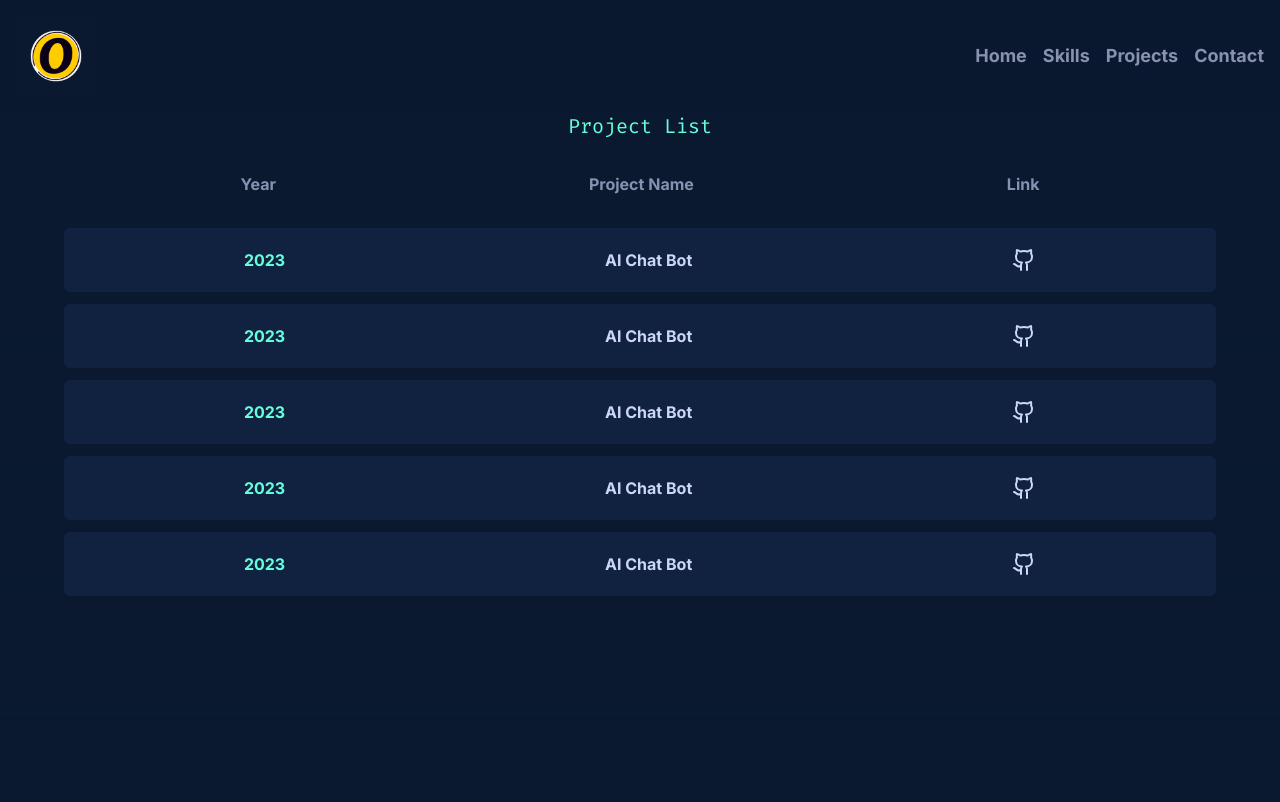
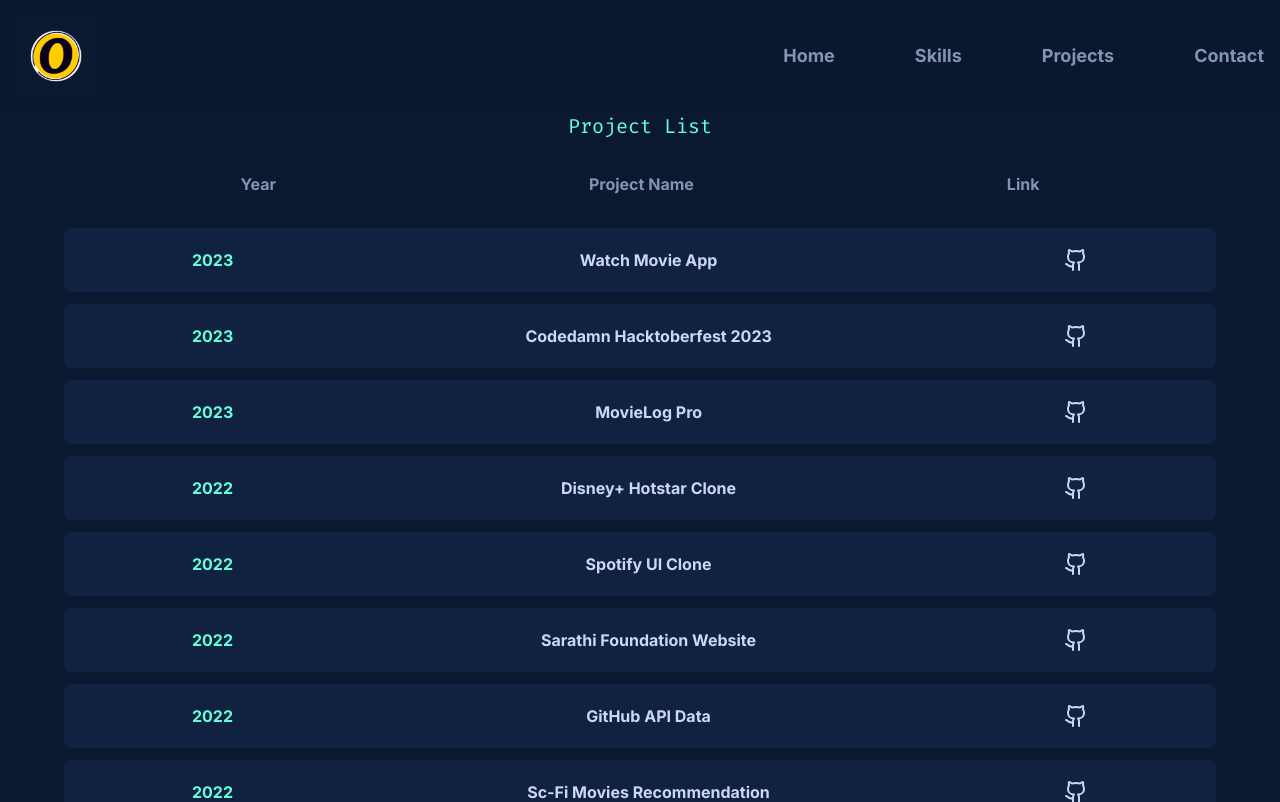
Before and after one commit to 0mkarBhosale07/portfolio, a Next.js app: page /projects in a window 1280 px wide. Shown: the top 802 px of the page. Built offline with nearby package versions, Linux system fonts and the light colour scheme.

Commit message:
code update

```diff
--- a/src/app/page.jsx
+++ b/src/app/page.jsx
@@ -14,6 +14,8 @@
 import FeaturedProjects from "@/components/FeaturedProjects";
 import Link from "next/link";
 import Skills from "@/components/Skills";
+
+import { FeaturedProjectData } from "@/data/featured";
 
 export default function Home() {
   return (
@@ -71,16 +73,20 @@
             Featured Projects
           </p>
           <div className="projects mx-auto grid grid-cols-1 md:grid-cols-2 lg:grid-cols-3 xl:grid-cols-4">
-            <FeaturedProjects
-              props={{
-                name: "Movies Log Pro",
-                desc: " Lorem, ipsum dolor sit amet consectetur adipisicing elit. Asperiores voluptatum nemo enim omnis, iste laboriosam cumque illo ducimus hic velit magni aliquam natus! Non incidunt blanditiis assumenda laudantium ipsum natus?",
-                tech: ["Vs Code", "HTML", "CSS", "Javascript"],
-                githubLink: "https://github.com",
-                link: "/",
-              }}
-            />
-            <FeaturedProjects
+            {FeaturedProjectData.map((val, ind) => (
+              <FeaturedProjects
+                key={ind}
+                props={{
+                  name: val.title,
+                  desc: val.para,
+                  tech: val.tech,
+                  githubLink: val.github,
+                  link: val.link,
+                }}
+              />
+            ))}
+
+            {/* <FeaturedProjects
               props={{
                 name: "AI Chat Model",
                 desc: " Lorem, ipsum dolor sit amet consectetur adipisicing elit. Asperiores voluptatum nemo enim omnis, iste laboriosam cumque illo ducimus hic velit magni aliquam natus! Non incidunt blanditiis assumenda laudantium ipsum natus?",
@@ -88,16 +94,7 @@
                 githubLink: "https://github.com",
                 link: "/",
               }}
-            />
-            <FeaturedProjects
-              props={{
-                name: "Spotify Clone",
-                desc: " Lorem, ipsum dolor sit amet consectetur adipisicing elit. Asperiores voluptatum nemo enim omnis, iste laboriosam cumque illo ducimus hic velit magni aliquam natus! Non incidunt blanditiis assumenda laudantium ipsum natus?",
-                tech: ["NextJs", "Spotify API", "React"],
-                githubLink: "https://github.com",
-                link: "/",
-              }}
-            />
+            /> */}
           </div>
           <div className="my-2">
             <Link href="/projects" className="underline underline-offset-1">
--- a/src/app/projects/page.jsx
+++ b/src/app/projects/page.jsx
@@ -1,5 +1,6 @@
 import { fira_code } from "../fonts";
 import ProjectCard from "@/components/ProjectCard";
+import { ProjectData } from "@/data/projects";
 
 const Projects = () => {
   return (
@@ -10,16 +11,31 @@
         </h1>
 
         <div className="projects">
-          <div className=" p-5 flex justify-around my-3">
+          <div className="  p-5 flex justify-around my-3">
             <h1 className=" font-bold">Year</h1>
             <h1 className="project-name font-bold">Project Name</h1>
             <h1 className="font-bold">Link</h1>
           </div>
-          <ProjectCard name="AI Chat Bot" year="2023" link="/" />
-          <ProjectCard name="AI Chat Bot" year="2023" link="/" />
-          <ProjectCard name="AI Chat Bot" year="2023" link="/" />
-          <ProjectCard name="AI Chat Bot" year="2023" link="/" />
-          <ProjectCard name="AI Chat Bot" year="2023" link="/" />
+
+          {ProjectData.map((val, ind) => (
+            // <h1 key={ind}>{val.year}</h1>
+            <ProjectCard
+              key={ind}
+              name={val.title}
+              link={val.link}
+              year={val.year}
+            />
+            // <ProjectCard
+            //   key={ind}
+            //   props={{
+            //     name: val.title,
+            //     desc: val.para,
+            //     tech: val.tech,
+            //     githubLink: val.github,
+            //     link: val.link,
+            //   }}
+            // />
+          ))}
         </div>
       </div>
     </>
--- a/src/components/Navbar.jsx
+++ b/src/components/Navbar.jsx
@@ -16,7 +16,12 @@
       <nav className="top-0 bg-opacity-70 backdrop-blur-md bg-[#0A192F] p-4">
         <div className="container mx-auto flex justify-between items-center">
           <div className="w-20 rounded-full">
-            <Image alt="logo" src="/logo.png" width={100} height={100} />
+            <Link
+              className="hover:text-[#64FFDA] font-bold text-lg transition-all duration-200"
+              href="/"
+            >
+              <Image alt="logo" src="/logo.png" width={100} height={100} />
+            </Link>
           </div>
           <div className="flex items-center space-x-4 lg:hidden">
             {/* Mobile Toggle Button */}
@@ -45,7 +50,7 @@
               </button>
             )}
           </div>
-          <div className="hidden lg:flex items-center space-x-4 ">
+          <div className="hidden lg:flex items-center space-x-20 ">
             {/* Add your navigation links here */}
             <Link
               className="hover:text-[#64FFDA] font-bold text-lg transition-all duration-200"
--- a/src/components/ProjectCard.jsx
+++ b/src/components/ProjectCard.jsx
@@ -2,13 +2,15 @@
 import Link from "next/link";
 
 const ProjectCard = (props) => {
+  const { name, link, year } = props;
+  console.log(link);
   return (
     <>
-      <div className="bg-[#112240] p-5 rounded-md flex justify-around my-3">
-        <h1 className="year text-[#64FFDA] font-bold">{props.year}</h1>
-        <h1 className="project-name text-[#CCD6F6] font-bold">{props.name}</h1>
+      <div className="bg-[#112240] py-5 px-10 md:px-32 rounded-md flex justify-between my-3">
+        <h1 className="year text-[#64FFDA] font-bold">{year}</h1>
+        <h1 className="project-name text-[#CCD6F6] font-bold">{name}</h1>
         <Link
-          href={props.link}
+          href={link}
           className="text-[#CCD6F6] hover:text-[#64FFDA] transition-all duration-200"
         >
           <Github />
@@ -17,5 +19,4 @@
     </>
   );
 };
-
 export default ProjectCard;
--- /dev/null
+++ b/src/data/featured.js
@@ -0,0 +1,33 @@
+export const FeaturedProjectData =[{
+    title: "Watch Movie App",
+    para: "Watch Movie Web Application created using NextJs 14 and TheMovieDB API.",
+    img: "https://media.discordapp.net/attachments/1066265844167999488/1170719342023950376/Home-screen.jpg?ex=655a105a&is=65479b5a&hm=f3c64adf7ac67b9cb4e9d6c55477a8bd0bbb54895ff36b6d65380f61fd5f28dc&=&width=1231&height=876",
+    tech:["NextJs", "TheMovieDB API"],
+    link: "https://watch-app-three.vercel.app/",
+    github:"/",
+  },
+  {
+    title: "Codedamn Hacktoberfest 2023",
+    para: "Solving all 30Days coding challange by codedamn. Track my progress and code by below link",
+    img: "https://media.discordapp.net/attachments/1066265844167999488/1160762139481493585/Hacktoberfest-2023-Codedamn.png?ex=6535d6fb&is=652361fb&hm=df7f4a15de7fd28737b594a7e8529839355c9ae213f768d2a316d76526cc2176&=&width=1551&height=888",
+    tech:["JavaScript"],
+    link: "https://github.com/0mkarBhosale07/codedamn-hacktoberfest-2023",
+    github:"https://github.com/0mkarBhosale07/codedamn-hacktoberfest-2023",
+  },
+  {
+    title: "MovieLog Pro",
+    para: "This is a fully responsive clone of IMDB created using React, Tailwind CSS, React Router, TheMovieDB API.",
+    img: "https://media.discordapp.net/attachments/1075106029869735936/1080757668408467496/Movie_Log.png?width=1165&height=597",
+    tech:["ReactJS","TheMovieDB API", "React Router v6"],
+    link: "https://movielog-pro.netlify.app/",
+    github:"/",
+  },
+  {
+    title: "Disney+ Hotstar Clone",
+    para: "This is a clone for Disney+ Hotstar (Only Desktop) created using Tailwind CSS.",
+    img: "https://cdn.discordapp.com/attachments/1075106029869735936/1075106119090970657/Diseny_Hotstar_-_Tech_Omkar.png",
+    tech:["Tailwind CSS"],
+    link: "https://disney-hotstar-clone-omega.vercel.app/",
+    github:"/",
+  },
+  ]
--- /dev/null
+++ b/src/data/projects.js
@@ -0,0 +1,92 @@
+export const ProjectData = [{
+    title: "Watch Movie App",
+    para: "Watch Movie Web Application created using NextJs 14 and TheMovieDB API.",
+    img: "https://media.discordapp.net/attachments/1066265844167999488/1170719342023950376/Home-screen.jpg?ex=655a105a&is=65479b5a&hm=f3c64adf7ac67b9cb4e9d6c55477a8bd0bbb54895ff36b6d65380f61fd5f28dc&=&width=1231&height=876",
+    tech:["NextJs", "TheMovieDB API"],
+    link: "https://watch-app-three.vercel.app/",
+    github:"https://www.github.com/",
+    year:"2023"
+  },
+  {
+    title: "Codedamn Hacktoberfest 2023",
+    para: "Solving all 30Days coding challange by codedamn. Track my progress and code by below link",
+    img: "https://media.discordapp.net/attachments/1066265844167999488/1160762139481493585/Hacktoberfest-2023-Codedamn.png?ex=6535d6fb&is=652361fb&hm=df7f4a15de7fd28737b594a7e8529839355c9ae213f768d2a316d76526cc2176&=&width=1551&height=888",
+    tech:["JavaScript"],
+    link: "https://github.com/0mkarBhosale07/codedamn-hacktoberfest-2023",
+    github:"https://github.com/0mkarBhosale07/codedamn-hacktoberfest-2023",
+    year:"2023"
+
+  },
+  {
+    title: "MovieLog Pro",
+    para: "This is a fully responsive clone of IMDB created using React, Tailwind CSS, React Router, TheMovieDB API.",
+    img: "https://media.discordapp.net/attachments/1075106029869735936/1080757668408467496/Movie_Log.png?width=1165&height=597",
+    tech:["ReactJS","TheMovieDB API", "React Router v6"],
+    link: "https://movielog-pro.netlify.app/",
+    github:"/",
+    year:"2023"
+  },
+  {
+    title: "Disney+ Hotstar Clone",
+    para: "This is a clone for Disney+ Hotstar (Only Desktop) created using Tailwind CSS.",
+    img: "https://cdn.discordapp.com/attachments/1075106029869735936/1075106119090970657/Diseny_Hotstar_-_Tech_Omkar.png",
+    tech:["Tailwind CSS"],
+    link: "https://disney-hotstar-clone-omega.vercel.app/",
+    github:"/",
+    year:"2022"
+  },
+  {
+    title: "Spotify UI Clone",
+    para: "This is a clone for Spotify (Only Desktop) created using Tailwind CSS.",
+    img: "https://cdn.discordapp.com/attachments/1075106029869735936/1075106892520632350/Spotify_-_Tech_Omkar.png",
+    tech:["Tailwind CSS"],
+    link: "https://spotify-techomkar.netlify.app/",
+    github:"/",
+    year:"2022"
+  },
+  {
+    title: "Sarathi Foundation Website",
+    para: "I developed Sarathi Foundation (NGO) Website using Tailwind CSS.",
+    img: "https://media.discordapp.net/attachments/1075106029869735936/1075107476527136778/learning_-_Sarathi_Foundation.png?width=1237&height=634",
+    tech:["Tailwind CSS"],
+    link: "https://sarathifoundation.org.in/",
+    github:"/",
+    year:"2022"
+  },
+  {
+    title: "GitHub API Data",
+    para: "I created a simple website which shows github users from its existing data in API using Vite, ReactJs, Tailwind CSS.",
+    img: "https://media.discordapp.net/attachments/1075106029869735936/1075107821252780112/Vite__React.png?width=1237&height=634",
+    tech:["ReactJS", "Tailwind CSS"],
+    link: "https://github-user-api-react.vercel.app/",
+    github:"/",
+    year:"2022"
+  },
+  {
+    title: "Sc-Fi Movies Recommendation",
+    para: "I created a simple website which shows top Sc-Fi movies from a dummy local data and created using Vite, ReactJs, Tailwind CSS.",
+    img: "https://media.discordapp.net/attachments/1075106029869735936/1075108968399130744/Top_Movies.png?width=1165&height=597",
+    tech:["ReactJS", "Tailwind CSS"],
+    link: "https://sifi-movies-react.vercel.app/",
+    github:"/",
+    year:"2022"
+  },
+  {
+    title: "NetFlix UI Clone",
+    para: "This is a clone for NetFlix (Only Desktop) created using Tailwind CSS.",
+    img: "https://media.discordapp.net/attachments/1075106029869735936/1075389585577746502/Netflix_India.png?width=1237&height=634",
+    tech:["Tailwind CSS"],
+    link: "https://netflix-clone-red-five.vercel.app/",
+    github:"/",
+    year:"2022"
+  },
+  {
+    title: "React Gallery App",
+    para: "This is a simple gallery app created using React, React-Router and Tailwind CSS.",
+    img: "https://media.discordapp.net/attachments/1075106029869735936/1078251246537949195/Omkar-s-Gallery.png?width=1165&height=597",
+    tech:["ReactJS","Tailwind CSS"],
+    link: "https://omkar-gallery.vercel.app/",
+    github:"/",
+    year:"2022"
+  }
+];
```
